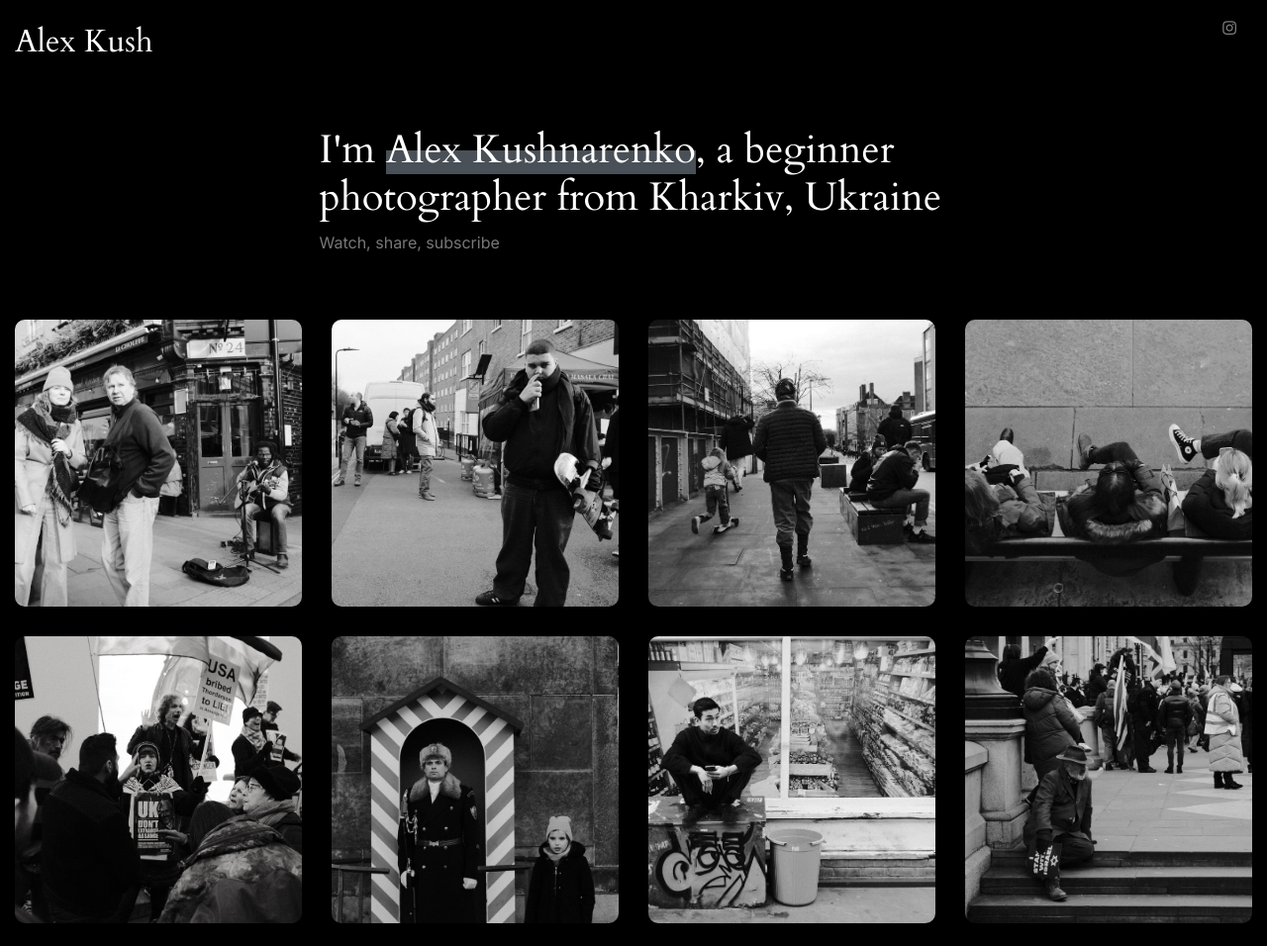
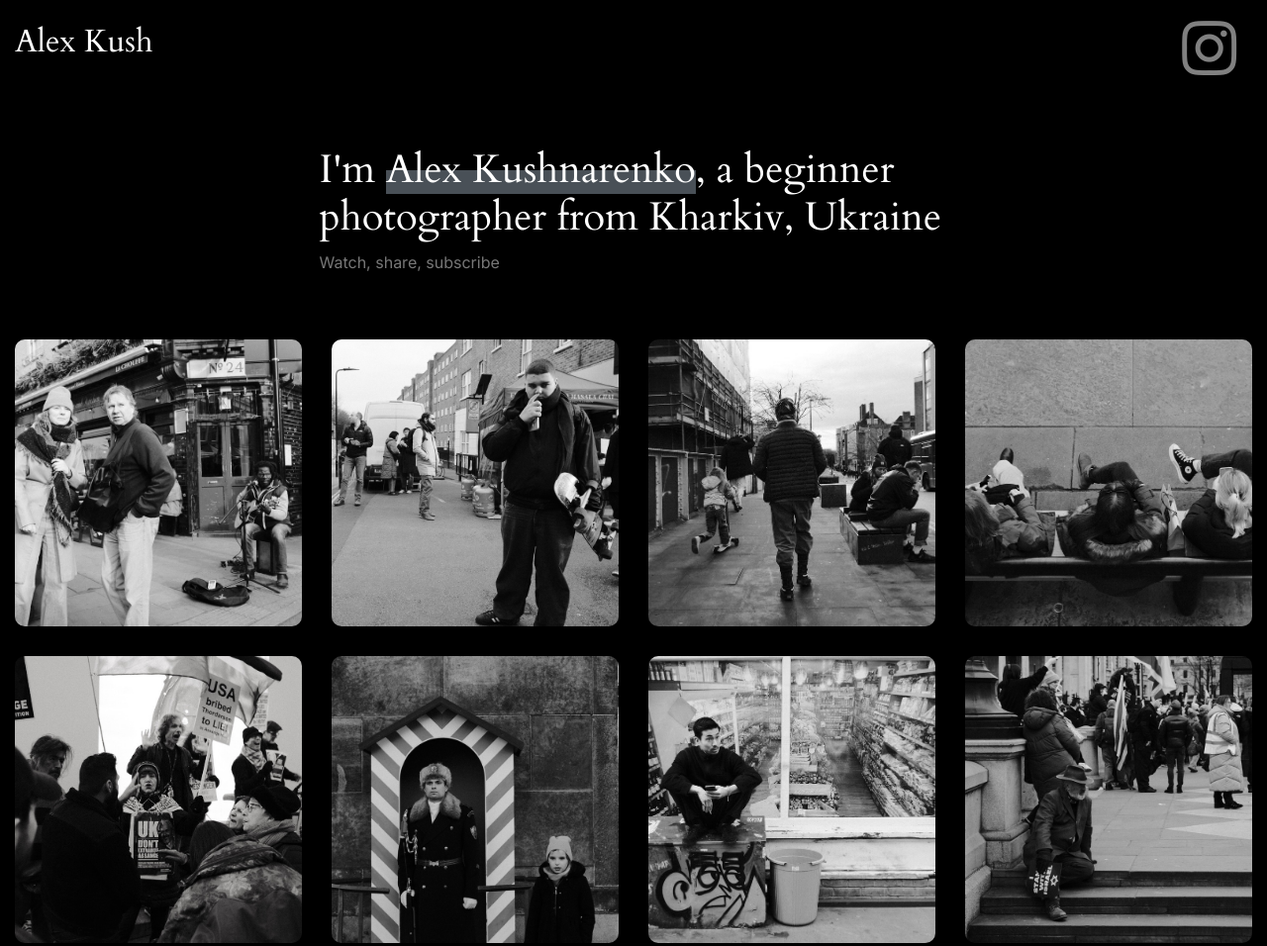
Before and after one commit to kush-alex/kush-alex.github.io, a plain HTML site: page index.html in a window 1280 px wide. Shown: the whole page at 99% size. Drawn offline with Linux system fonts and the light colour scheme; files whose address does not match are found by name.

Commit message:
style update

```diff
--- a/index.html
+++ b/index.html
@@ -94,7 +94,7 @@
               <ul class="site-menu js-clone-nav ml-auto list-unstyled d-flex text-right mb-0" data-class="social">
 
                 <li>
-                  <a href="https://www.instagram.com/alex.the.kush/" class="pl-0 pr-3"><span class="icon-instagram icon-3"></span></a>
+                  <a href="https://www.instagram.com/alex.the.kush/" class="pl-0 pr-3"><span style="font-size:4em" class="icon-instagram"></span></a>
                 </li>
                 <!-- <li>
                   <a href="#" class="pl-3 pr-3"><span class="icon-pinterest"></span></a>
```
